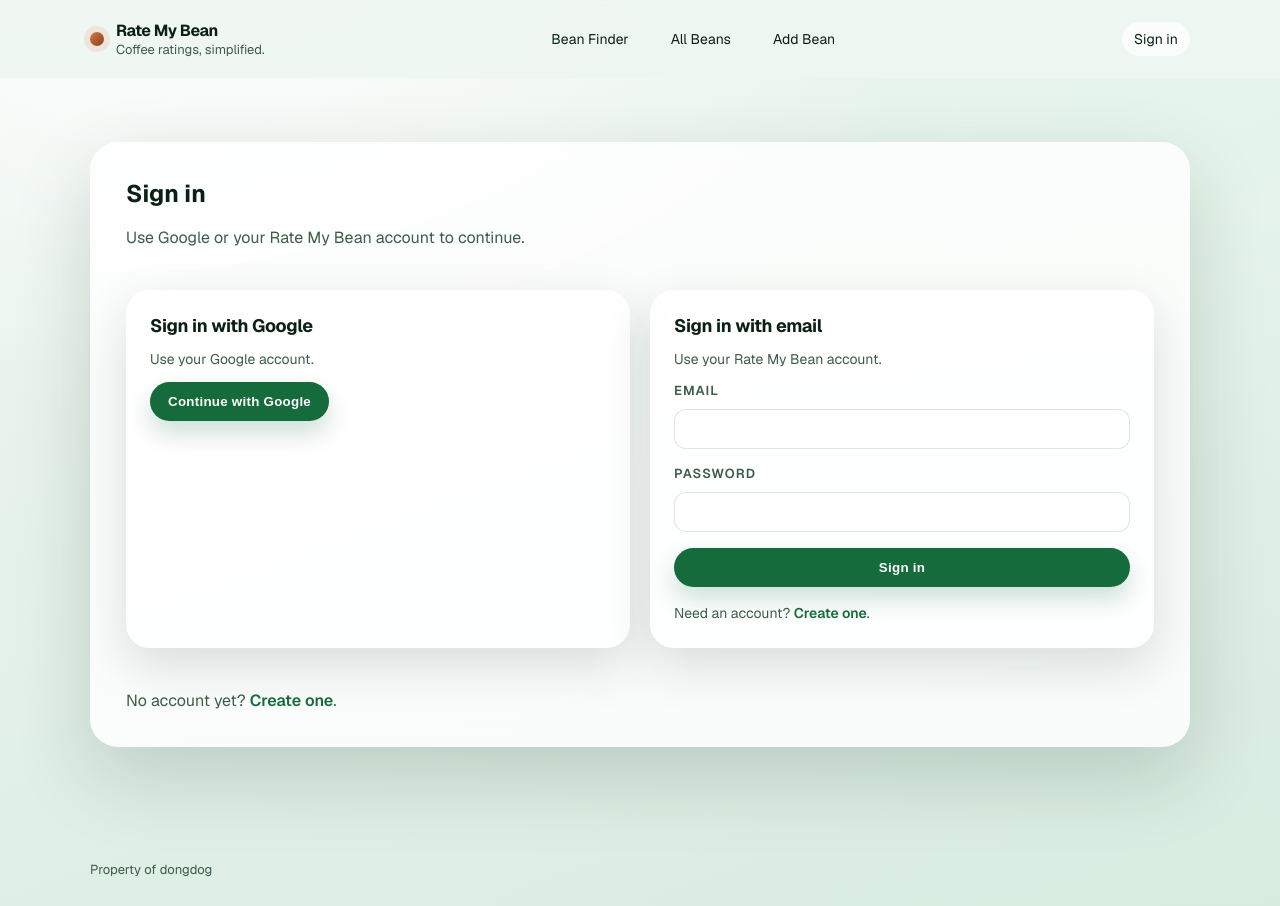
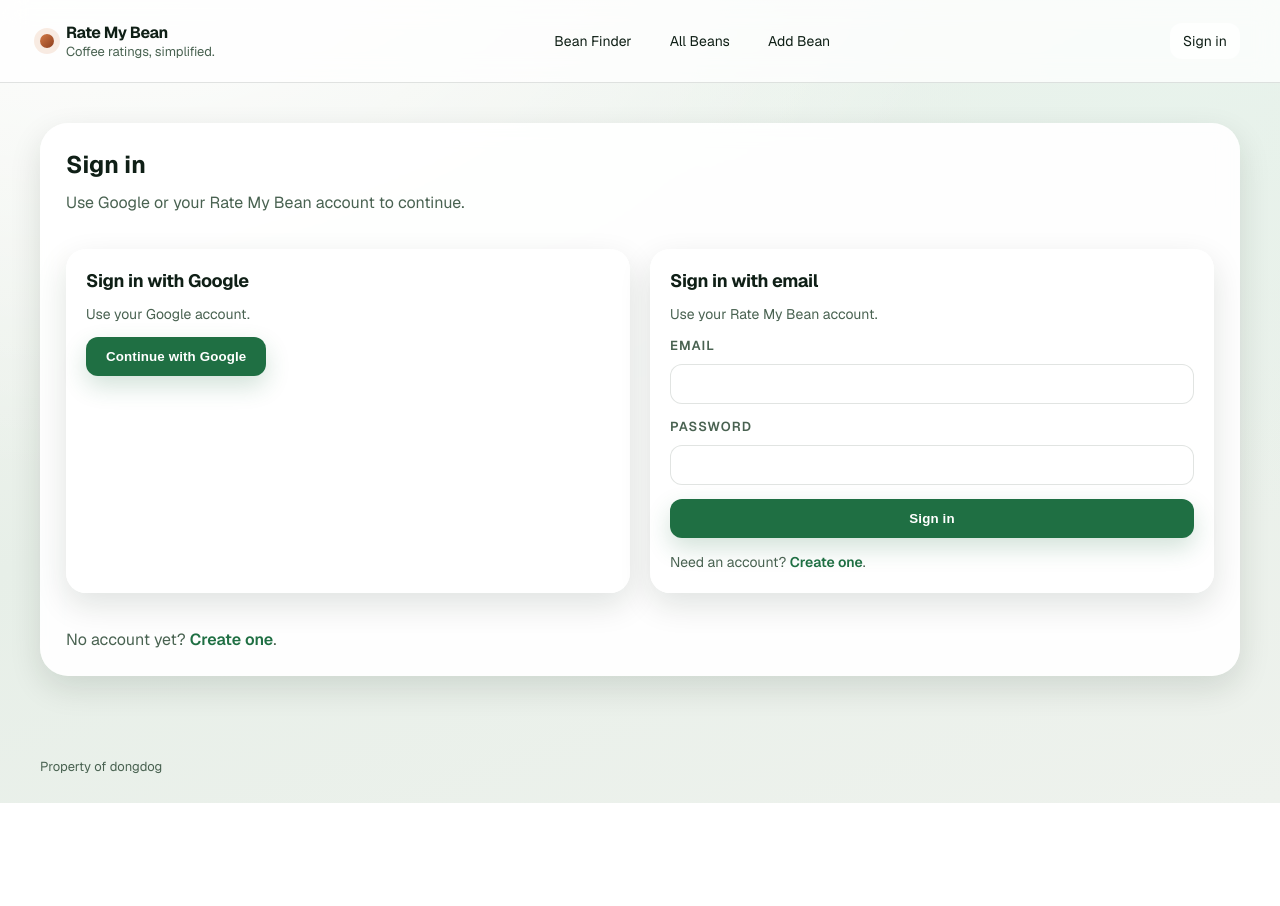
Before and after one commit to jdonlevy/rate-my-bean, a Next.js app: page /login in a window 1280 px wide. After the commit the page ends 803 px from the top, so only its background shows below. Built offline with nearby package versions, Linux system fonts and the light colour scheme; no server answers; the database is empty.

Commit message:
Improve home layout and quiz controls

```diff
--- /dev/null
+++ b/src/app/api/quiz/check/route.js
@@ -0,0 +1,28 @@
+import { auth } from "@/auth";
+import { getQuizQuestionById } from "@/lib/db";
+
+export async function POST(request) {
+  const session = await auth();
+  const userId = session?.user?.id;
+  if (!userId) {
+    return Response.json({ error: "Unauthorized" }, { status: 401 });
+  }
+
+  const payload = await request.json().catch(() => ({}));
+  const questionId = Number(payload.questionId);
+  const selectedIndex = Number(payload.selectedIndex);
+  if (!Number.isInteger(questionId) || !Number.isInteger(selectedIndex)) {
+    return Response.json({ error: "Invalid payload" }, { status: 400 });
+  }
+
+  const question = await getQuizQuestionById(questionId);
+  if (!question) {
+    return Response.json({ error: "Quiz unavailable" }, { status: 500 });
+  }
+
+  const correct = Number(selectedIndex) === Number(question.correct_index);
+  return Response.json({
+    correct,
+    fact: question.fact,
+  });
+}
--- /dev/null
+++ b/src/app/api/quiz/random/route.js
@@ -0,0 +1,24 @@
+import { auth } from "@/auth";
+import { getRandomQuizQuestion } from "@/lib/db";
+
+export async function GET() {
+  const session = await auth();
+  const userId = session?.user?.id;
+  if (!userId) {
+    return Response.json({ error: "Unauthorized" }, { status: 401 });
+  }
+
+  const question = await getRandomQuizQuestion();
+  if (!question) {
+    return Response.json({ error: "Quiz unavailable" }, { status: 500 });
+  }
+
+  return Response.json({
+    question: {
+      id: question.id,
+      text: question.question,
+      options: [question.option_a, question.option_b, question.option_c, question.option_d],
+      fact: question.fact,
+    },
+  });
+}
--- a/src/app/globals.css
+++ b/src/app/globals.css
@@ -1,14 +1,20 @@
 :root {
-  --bg: #eef6f1;
-  --bg-2: #d8ece0;
-  --ink: #0b2014;
-  --muted: #3c5c48;
-  --card: rgba(255, 255, 255, 0.82);
-  --accent: #156b3b;
-  --accent-2: #0c2f1c;
-  --ring: rgba(21, 107, 59, 0.22);
-  --shadow: 0 30px 80px rgba(9, 28, 18, 0.16);
-  --surface: rgba(255, 255, 255, 0.7);
+  --bg: #f2f5f1;
+  --bg-2: #e3efe6;
+  --ink: #0f1f16;
+  --text: #0f1f16;
+  --muted: #496251;
+  --card: rgba(255, 255, 255, 0.92);
+  --surface: rgba(255, 255, 255, 0.75);
+  --accent: #1f6f43;
+  --accent-2: #0f3a24;
+  --ring: rgba(31, 111, 67, 0.18);
+  --border: rgba(15, 31, 22, 0.12);
+  --radius-1: 12px;
+  --radius-2: 20px;
+  --radius-3: 28px;
+  --shadow: 0 24px 60px rgba(12, 30, 20, 0.14);
+  --shadow-soft: 0 12px 32px rgba(12, 30, 20, 0.12);
 }
 
 * {
@@ -26,9 +32,9 @@ body {
 body {
   color: var(--ink);
   background:
-    radial-gradient(1200px 800px at 15% -10%, #ffffff 0%, transparent 65%),
-    radial-gradient(1000px 700px at 90% 10%, #e6f5eb 0%, transparent 60%),
-    linear-gradient(160deg, var(--bg), var(--bg-2));
+    radial-gradient(1200px 800px at 10% -10%, rgba(255, 255, 255, 0.9) 0%, transparent 70%),
+    radial-gradient(1000px 700px at 90% 10%, rgba(232, 243, 236, 0.9) 0%, transparent 65%),
+    linear-gradient(160deg, #f5f6f2 0%, #e7efe8 45%, #eef2ed 100%);
   font-family: var(--font-geist-sans), "IBM Plex Serif", "Georgia", serif;
   -webkit-font-smoothing: antialiased;
   -moz-osx-font-smoothing: grayscale;
@@ -40,7 +46,7 @@ a {
 }
 
 .container {
-  width: min(1100px, 92vw);
+  width: min(1200px, 94vw);
   margin: 0 auto;
 }
 
@@ -48,16 +54,16 @@ a {
   position: sticky;
   top: 0;
   z-index: 20;
-  background: rgba(238, 246, 241, 0.86);
+  background: var(--surface);
   backdrop-filter: blur(12px);
-  border-bottom: none;
+  border-bottom: 1px solid var(--border);
 }
 
 .header-inner {
   display: flex;
   align-items: center;
   justify-content: space-between;
-  padding: 20px 0;
+  padding: 22px 0;
   gap: 16px;
 }
 
@@ -87,7 +93,7 @@ a {
 
 .nav-links {
   display: flex;
-  gap: 16px;
+  gap: 12px;
   font-size: 14px;
 }
 
@@ -100,39 +106,40 @@ a {
 
 .auth-actions a {
   padding: 8px 12px;
-  border-radius: 999px;
-  border: none;
+  border-radius: var(--radius-1);
+  border: 1px solid transparent;
   transition: 0.2s ease;
   background: var(--surface);
 }
 
 .auth-actions a:hover {
-  border-color: rgba(11, 32, 20, 0.2);
+  border-color: var(--border);
+  background: rgba(255, 255, 255, 0.9);
 }
 
 .nav-links a {
   padding: 8px 12px;
-  border-radius: 999px;
+  border-radius: var(--radius-1);
   border: 1px solid transparent;
   transition: 0.2s ease;
 }
 
 .nav-links a:hover {
-  border-color: transparent;
-  background: var(--surface);
+  border-color: var(--border);
+  background: rgba(255, 255, 255, 0.9);
 }
 
 .page-shell {
-  padding: 64px 0 96px;
+  padding: 40px 0 64px;
   display: flex;
   flex-direction: column;
-  gap: 32px;
+  gap: 24px;
 }
 
 .page-shell > section {
   display: flex;
   flex-direction: column;
-  gap: 18px;
+  gap: 12px;
 }
 
 .site-footer {
@@ -149,37 +156,32 @@ a {
 .home::before {
   content: "";
   position: absolute;
-  inset: -60px -40px -40px;
+  inset: -120px -80px -80px;
   z-index: -1;
-  border-radius: 28px;
+  border-radius: var(--radius-3);
   background:
-    url("/coffee-beans.svg") 0 0 / 220px 220px repeat,
-    radial-gradient(180px 180px at 15% 20%, rgba(186, 92, 42, 0.08), transparent 65%),
-    radial-gradient(220px 220px at 85% 10%, rgba(47, 28, 18, 0.08), transparent 65%),
-    radial-gradient(240px 240px at 50% 85%, rgba(212, 122, 70, 0.1), transparent 70%);
-  box-shadow: inset 0 0 0 1px rgba(11, 32, 20, 0.06);
+    radial-gradient(220px 220px at 12% 18%, rgba(140, 90, 55, 0.08), transparent 65%),
+    radial-gradient(260px 260px at 88% 12%, rgba(46, 31, 22, 0.06), transparent 70%),
+    radial-gradient(320px 320px at 50% 88%, rgba(180, 120, 75, 0.08), transparent 72%);
+  box-shadow: inset 0 0 0 1px rgba(11, 32, 20, 0.04);
   opacity: 0.55;
-}
-
-.home-layout {
-  display: grid;
-  grid-template-columns: minmax(0, 1fr) minmax(260px, 320px);
-  gap: 28px;
-  align-items: start;
 }
 
 .home-main {
   display: flex;
   flex-direction: column;
-  gap: 32px;
+  gap: 20px;
+}
+
+.quiz-section {
+  margin: 12px 0 18px;
 }
 
 .beanometer {
-  position: sticky;
-  top: 96px;
-  display: flex;
-  flex-direction: column;
-  gap: 20px;
+  position: static;
+  display: grid;
+  grid-template-columns: repeat(auto-fit, minmax(280px, 1fr));
+  gap: 18px;
 }
 
 .beanometer-card {
@@ -190,6 +192,10 @@ a {
   display: flex;
   flex-direction: column;
   gap: 12px;
+}
+
+.quiz-form .button + .button.secondary {
+  margin-top: 6px;
 }
 
 .quiz-question {
@@ -292,7 +298,7 @@ a {
 .beanometer-leaderboard ol {
   list-style: none;
   display: grid;
-  gap: 8px;
+  gap: 6px;
   padding: 0;
   margin: 0;
 }
@@ -300,7 +306,7 @@ a {
 .beanometer-leaderboard li {
   display: flex;
   justify-content: space-between;
-  padding: 8px 10px;
+  padding: 6px 10px;
   border-radius: 12px;
   background: rgba(255, 255, 255, 0.9);
   border: 1px solid rgba(11, 32, 20, 0.08);
@@ -315,9 +321,9 @@ a {
 
 .hero-card {
   background: var(--card);
-  border-radius: 28px;
-  padding: 36px;
-  box-shadow: var(--shadow);
+  border-radius: var(--radius-3);
+  padding: 26px;
+  box-shadow: var(--shadow-soft);
   border: none;
   backdrop-filter: blur(10px);
 }
@@ -347,20 +353,21 @@ a {
   letter-spacing: 0.08em;
   position: relative;
   overflow: hidden;
+  width: fit-content;
 }
 
 .grid {
   display: grid;
   grid-template-columns: repeat(auto-fit, minmax(240px, 1fr));
-  gap: 32px;
+  gap: 18px;
 }
 
 .card {
   background: var(--card);
-  border-radius: 24px;
-  padding: 24px;
+  border-radius: var(--radius-2);
+  padding: 20px;
   border: none;
-  box-shadow: 0 18px 50px rgba(9, 28, 18, 0.14);
+  box-shadow: var(--shadow-soft);
   display: flex;
   flex-direction: column;
   gap: 16px;
@@ -375,6 +382,19 @@ a {
 .card h3 {
   font-size: 18px;
   letter-spacing: -0.02em;
+}
+
+.split-header {
+  display: flex;
+  align-items: center;
+  justify-content: space-between;
+  gap: 16px;
+  flex-wrap: wrap;
+}
+
+.split-header h2,
+.split-header h3 {
+  margin: 0;
 }
 
 .card p {
@@ -394,7 +414,7 @@ a {
 
 .form {
   display: grid;
-  gap: 16px;
+  gap: 14px;
   max-width: 640px;
 }
 
@@ -405,16 +425,16 @@ a {
 .bean-form-actions {
   display: flex;
   justify-content: flex-end;
-  padding: 0 0 8px;
+  padding: 0 0 12px;
 }
 
 .bean-form-grid {
   display: grid;
   gap: 20px;
-  padding: 20px;
-  border-radius: 20px;
+  padding: 24px;
+  border-radius: var(--radius-2);
   background: rgba(255, 255, 255, 0.82);
-  box-shadow: 0 18px 50px rgba(9, 28, 18, 0.08);
+  box-shadow: var(--shadow-soft);
 }
 
 .form-row {
@@ -523,10 +543,10 @@ a {
   position: relative;
   display: grid;
   grid-template-columns: minmax(320px, 420px) minmax(0, 1fr);
-  gap: 24px;
+  gap: 18px;
   align-items: stretch;
-  min-height: 640px;
-  margin-bottom: 32px;
+  min-height: 560px;
+  margin-bottom: 20px;
 }
 
 .finder-overlay {
@@ -535,17 +555,17 @@ a {
 }
 
 .finder-card {
-  background: rgba(255, 255, 255, 0.94);
-  border-radius: 28px;
-  padding: 32px;
-  box-shadow: 0 26px 70px rgba(9, 28, 18, 0.22);
+  background: var(--card);
+  border-radius: var(--radius-3);
+  padding: 22px;
+  box-shadow: var(--shadow);
   display: flex;
   flex-direction: column;
-  gap: 16px;
+  gap: 12px;
 }
 
 .finder-card h1 {
-  font-size: 40px;
+  font-size: 34px;
   letter-spacing: -0.03em;
 }
 
@@ -565,8 +585,8 @@ a {
 .finder-results {
   display: flex;
   flex-direction: column;
-  gap: 8px;
-  max-height: 180px;
+  gap: 6px;
+  max-height: 150px;
   overflow: auto;
 }
 
@@ -585,21 +605,50 @@ a {
 }
 
 .finder-map {
-  height: 640px;
-  border-radius: 30px;
+  height: 560px;
+  border-radius: var(--radius-3);
   overflow: hidden;
-  box-shadow: 0 30px 80px rgba(9, 28, 18, 0.28);
-  background: rgba(255, 255, 255, 0.88);
+  box-shadow: var(--shadow);
+  background: var(--card);
   padding: 0;
 }
 
 .finder-map .leaflet-map {
-  border-radius: 30px;
+  border-radius: var(--radius-2);
   height: 100%;
 }
 
+.map-shell {
+  height: 100%;
+  padding: 18px;
+  display: flex;
+  flex-direction: column;
+  gap: 12px;
+}
+
+.map-header {
+  display: flex;
+  align-items: center;
+  justify-content: space-between;
+  gap: 16px;
+}
+
+.map-header h2 {
+  font-size: 22px;
+  letter-spacing: -0.02em;
+}
+
+.map-frame {
+  flex: 1;
+  border-radius: var(--radius-2);
+  overflow: hidden;
+  border: 1px solid var(--border);
+  background: rgba(255, 255, 255, 0.95);
+  box-shadow: inset 0 0 0 1px rgba(11, 32, 20, 0.04);
+}
+
 .finder-list {
-  border-top: 1px solid rgba(11, 32, 20, 0.08);
+  border-top: 1px solid var(--border);
   padding-top: 12px;
   display: flex;
   flex-direction: column;
@@ -617,12 +666,21 @@ a {
   width: 100%;
   text-align: left;
   background: rgba(255, 255, 255, 0.9);
-  border: 1px solid rgba(11, 32, 20, 0.08);
-  border-radius: 14px;
+  border: 1px solid var(--border);
+  border-radius: var(--radius-1);
   padding: 10px 12px;
   display: flex;
   flex-direction: column;
   gap: 4px;
+}
+
+.quiz-section {
+  margin: 18px 0 22px;
+  padding: 0;
+}
+
+.quiz-section .beanometer {
+  grid-template-columns: repeat(auto-fit, minmax(320px, 1fr));
 }
 
 .finder-add {
@@ -671,6 +729,13 @@ a {
   margin-top: 12px;
 }
 
+.section-divider {
+  height: 1px;
+  background: var(--border);
+  border-radius: 999px;
+  margin: 10px 0 6px;
+}
+
 .cta-row {
   display: flex;
   flex-wrap: wrap;
@@ -678,12 +743,8 @@ a {
 }
 
 @media (max-width: 900px) {
-  .home-layout {
+  .beanometer {
     grid-template-columns: 1fr;
-  }
-
-  .beanometer {
-    position: static;
   }
 
   .finder-hero {
@@ -910,16 +971,16 @@ a {
 
 .button {
   align-self: flex-start;
-  padding: 12px 18px;
-  border-radius: 999px;
+  padding: 12px 20px;
+  border-radius: var(--radius-1);
   background: var(--accent);
   color: white;
   border: none;
   font-weight: 600;
-  letter-spacing: 0.02em;
+  letter-spacing: 0.01em;
   cursor: pointer;
   transition: transform 0.2s ease, box-shadow 0.2s ease;
-  box-shadow: 0 12px 24px rgba(31, 111, 67, 0.22);
+  box-shadow: 0 10px 24px rgba(31, 111, 67, 0.2);
 }
 
 .button:hover {
@@ -927,7 +988,7 @@ a {
 }
 
 .button.secondary {
-  background: rgba(21, 107, 59, 0.18);
+  background: rgba(31, 111, 67, 0.12);
   color: var(--accent-2);
   box-shadow: none;
 }
```
Also changed, not shown: src/app/page.js (+6 -5 lines), src/app/roasters/[id]/page.js (+8 -6 lines), src/components/BeanFinder.js (+11 -0 lines), src/components/DailyQuiz.js (+71 -2 lines), src/lib/db.js.
